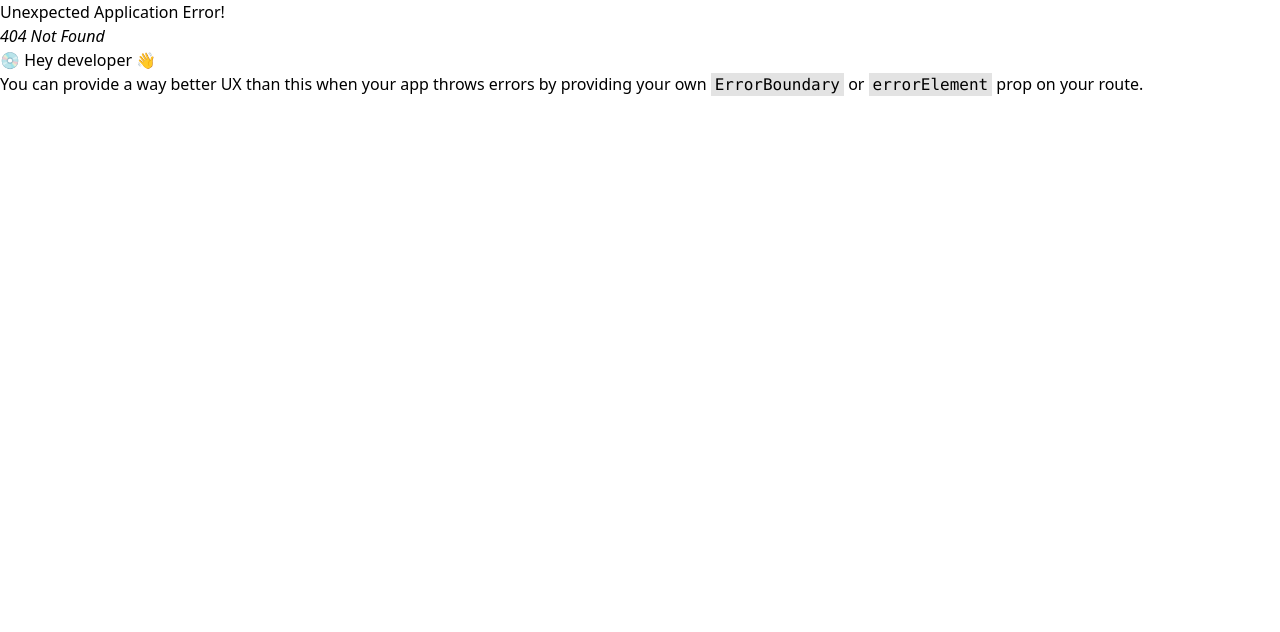
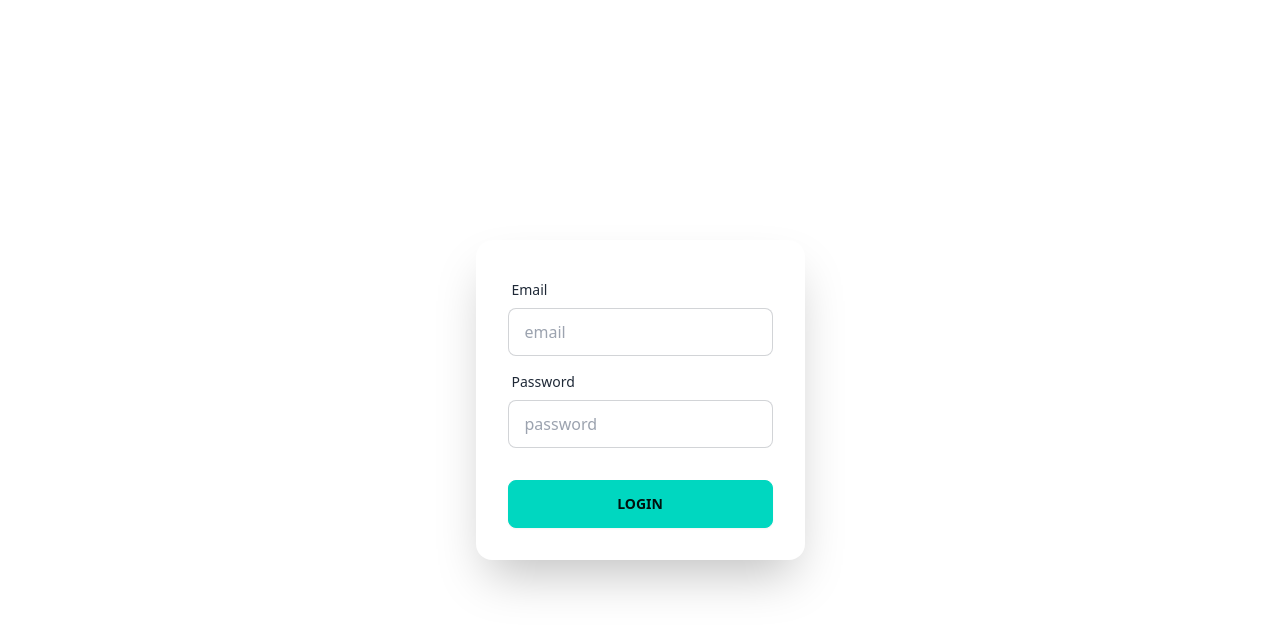
Before and after one commit to Raad05/book-showcase, a React (Vite) app: page /login in a window 1280 px wide. Before the commit this address had no page. Shown: the top 632 px of the page. Built offline with nearby package versions, Linux system fonts and the light colour scheme.

Commit message:
login page and axios installation

```diff
--- a/index.html
+++ b/index.html
@@ -1,5 +1,5 @@
 <!DOCTYPE html>
-<html lang="en">
+<html lang="en" data-theme="light">
   <head>
     <meta charset="UTF-8" />
     <link rel="icon" type="image/svg+xml" href="/vite.svg" />
--- a/package.json
+++ b/package.json
@@ -10,6 +10,7 @@
     "preview": "vite preview"
   },
   "dependencies": {
+    "axios": "^1.6.4",
     "react": "^18.2.0",
     "react-dom": "^18.2.0",
     "react-router-dom": "^6.21.1"
@@ -21,6 +22,7 @@
     "@typescript-eslint/parser": "^6.14.0",
     "@vitejs/plugin-react": "^4.2.1",
     "autoprefixer": "^10.4.16",
+    "daisyui": "^4.5.0",
     "eslint": "^8.55.0",
     "eslint-plugin-react-hooks": "^4.6.0",
     "eslint-plugin-react-refresh": "^0.4.5",
--- /dev/null
+++ b/src/components/dynamic/Login/Login.tsx
@@ -0,0 +1,68 @@
+import { ChangeEvent, MouseEvent, useState } from "react";
+
+// form data structure
+interface FormData {
+  email: string;
+  password: string;
+}
+
+const Login = () => {
+  const [data, setData] = useState<FormData>({ email: "", password: "" });
+
+  const handleInput = (e: ChangeEvent<HTMLInputElement>) => {
+    const { name, value } = e.target;
+    setData((prevData) => ({
+      ...prevData,
+      [name]: value,
+    }));
+  };
+
+  const login = (e: MouseEvent<HTMLButtonElement>) => {
+    e.preventDefault();
+    console.log(data);
+  };
+
+  return (
+    <div className="hero min-h-screen">
+      <div className="hero-content flex-col lg:flex-row-reverse">
+        <div className="card shrink-0 w-full max-w-sm shadow-2xl bg-base-100">
+          <form className="card-body">
+            <div className="form-control">
+              <label className="label">
+                <span className="label-text">Email</span>
+              </label>
+              <input
+                onChange={handleInput}
+                name="email"
+                type="email"
+                placeholder="email"
+                className="input input-bordered"
+                required
+              />
+            </div>
+            <div className="form-control">
+              <label className="label">
+                <span className="label-text">Password</span>
+              </label>
+              <input
+                onChange={handleInput}
+                name="password"
+                type="password"
+                placeholder="password"
+                className="input input-bordered"
+                required
+              />
+            </div>
+            <div className="form-control mt-6">
+              <button onClick={login} type="submit" className="btn btn-accent">
+                LOGIN
+              </button>
+            </div>
+          </form>
+        </div>
+      </div>
+    </div>
+  );
+};
+
+export default Login;
--- a/src/components/shared/Navbar/Navbar.tsx
+++ b/src/components/shared/Navbar/Navbar.tsx
@@ -1,8 +1,13 @@
 const Navbar = () => {
   return (
-    <div className="navbar-section">
-      <h1>Navbar</h1>
-    </div>
+    <nav className="bg-gray-800 p-4">
+      <div className="container mx-auto flex justify-between items-center">
+        <div className="text-white">Book Showcase</div>
+        <button className="bg-blue-500 hover:bg-blue-700 text-white font-bold py-2 px-4 rounded">
+          Login
+        </button>
+      </div>
+    </nav>
   );
 };
 
--- a/src/routes/PublicRoutes.tsx
+++ b/src/routes/PublicRoutes.tsx
@@ -1,6 +1,7 @@
 import { createBrowserRouter } from "react-router-dom";
 import Main from "../layout/Main";
 import Home from "../components/dynamic/Home/Home";
+import Login from "../components/dynamic/Login/Login";
 
 const router = createBrowserRouter([
   {
@@ -13,6 +14,10 @@ const router = createBrowserRouter([
       },
     ],
   },
+  {
+    path: "/login",
+    element: <Login></Login>,
+  },
 ]);
 
 export default router;
--- a/tailwind.config.js
+++ b/tailwind.config.js
@@ -4,5 +4,5 @@ export default {
   theme: {
     extend: {},
   },
-  plugins: [],
+  plugins: [require("daisyui")],
 };
```
Also changed, not shown: 1 other file (tests, documents, lock files or other folders).
